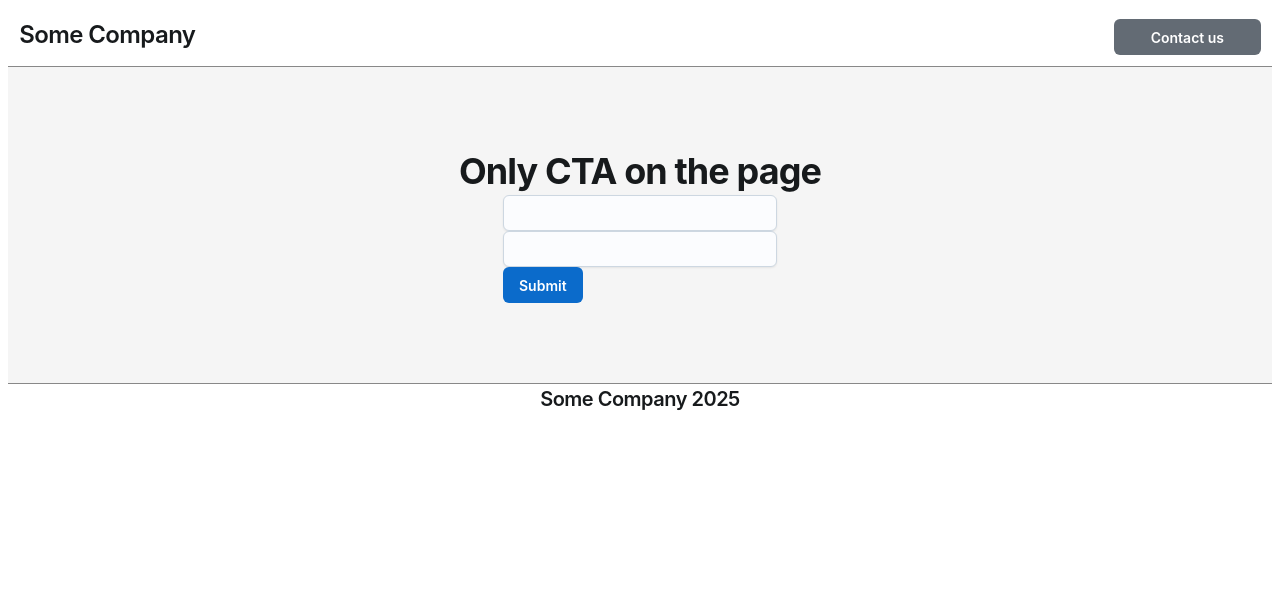
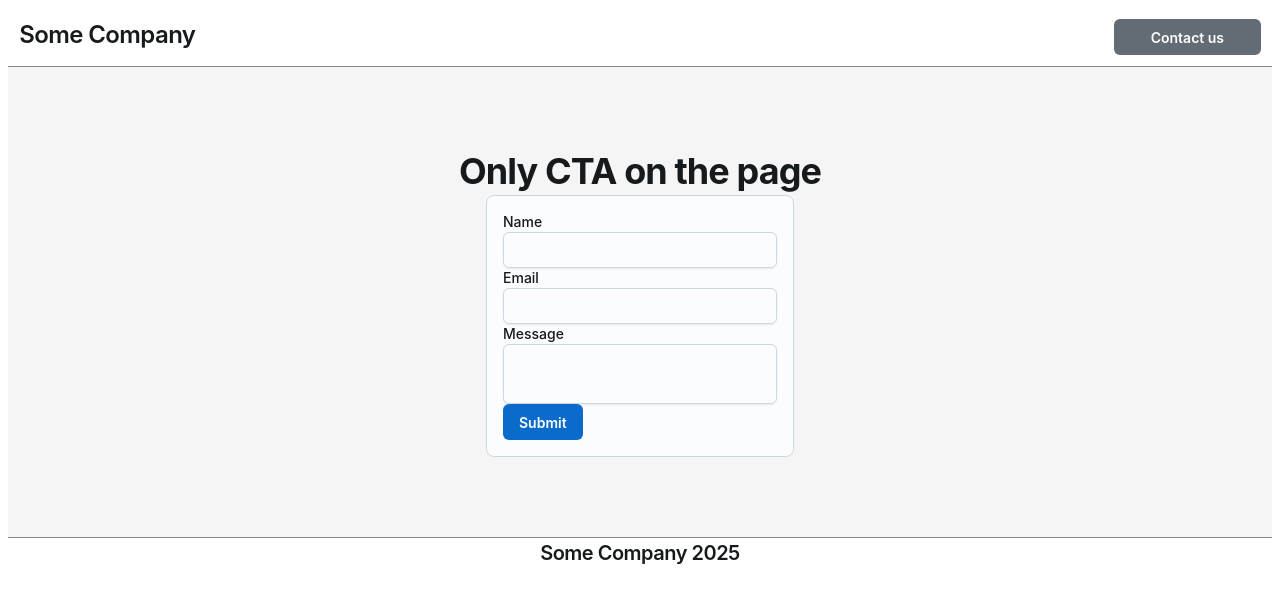
Before and after one commit to UGamerZ/cadEx, a React (Vite) app: page /contact-us in a window 1280 px wide. Shown: the top 602 px of the page. Built offline with nearby package versions, Linux system fonts and the light colour scheme.

Commit message:
api function and contact form edit

```diff
--- a/src/pages/ContactUs/ContactUsForm.tsx
+++ b/src/pages/ContactUs/ContactUsForm.tsx
@@ -1,13 +1,19 @@
-import { Button, Input } from "@mui/joy";
+import { Button, Card, FormLabel, Input, Textarea } from "@mui/joy";
 import { sendContactAction } from "./sendContactActions.ts";
 
 const contactUsForm = () => {
   return (
-    <form id="contact-form" action={() => console.log(sendContactAction())}>
-      <Input type="text" name="username" />
-      <Input type="text" name="text" />
-      <Button type="submit">Submit</Button>
-    </form>
+    <Card>
+      <form id="contact-form" action={() => console.log(sendContactAction())}>
+        <FormLabel>Name</FormLabel>
+        <Input type="text" name="name" required={true} />
+        <FormLabel>Email</FormLabel>
+        <Input type="text" name="email" required={true} />
+        <FormLabel>Message</FormLabel>
+        <Textarea minRows={2} name="message" required={true} />
+        <Button type="submit">Submit</Button>
+      </form>
+    </Card>
   );
 };
 
```
Also changed, not shown: 1 other file (tests, documents, lock files or other folders).
